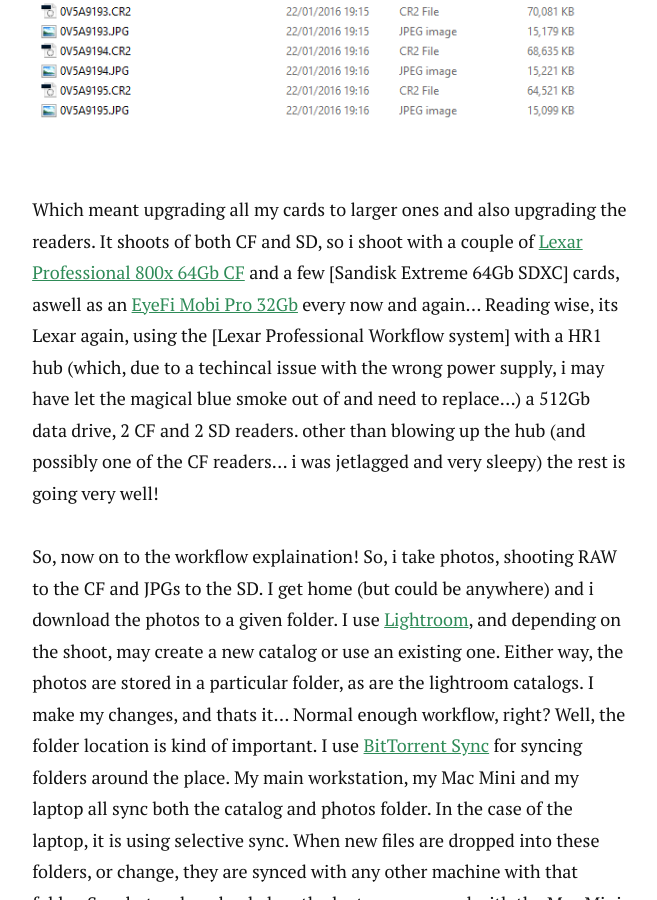
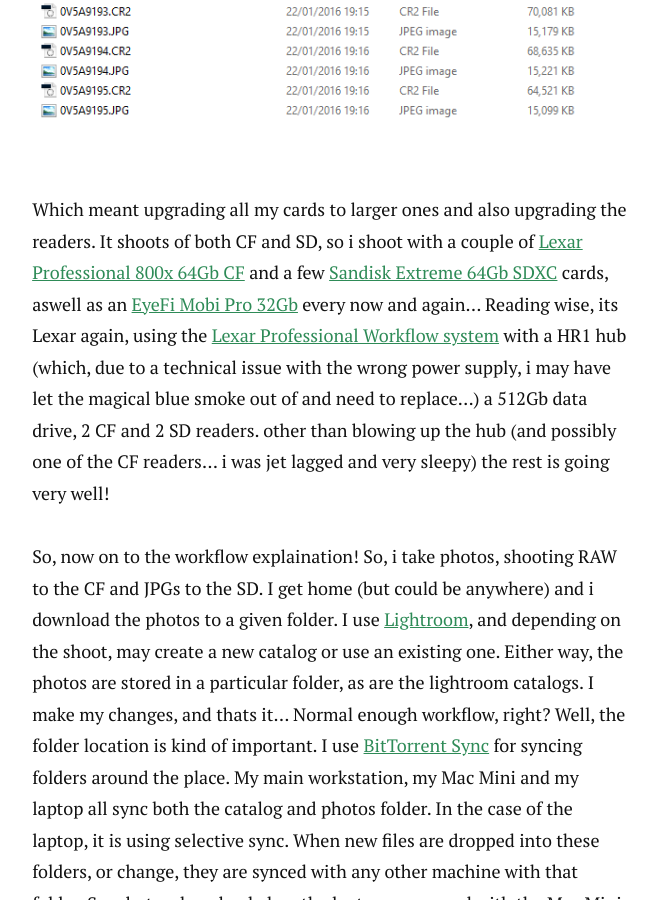
Before and after one commit to tiernano/www.geekphotographer.com, a Jekyll site: the page built from _posts/2016-01-23-new-year-new-camera-new-workflow.md, in a window 1280 px wide and 900 px high, scrolled down 1199 px. Shown: the whole window, without its empty margins (310-967 px from the left). Built offline with Jekyll 4.4.1, drawn with Linux system fonts in a browser that asks for light colours; Markdown is read by kramdown in place of the engine named in the settings; comment, search, counter and statistics services are not loaded.

Commit message:
Update from Forestry.io - 2016-01-23-new-year-new-camera-new-workflow.md

```diff
--- a/_posts/2016-01-23-new-year-new-camera-new-workflow.md
+++ b/_posts/2016-01-23-new-year-new-camera-new-workflow.md
@@ -3,29 +3,20 @@
 author: tiernano
 layout: post
 categories:
-  - Workflow
-  - Camera Gear
+- Workflow
+- Camera Gear
+date: 2016-01-23 00:00:00 +0000
 ---
+
+
 Happy New Year! Its been a while, but hopefully this is the first of many new posts... To start, this post is a quick overvew of my new (planned, but not fully "production" tested) workflow. And the reason for it...
 
-As the title says, there is a new camera i am using. I pulled the trigger and bought a [Canon 5DS][1] after selling my [6D][2]. Its a pretty impressive peice of kit. 50MP resolution, with the option of shooting cropped at 1.3 or 1.6. When shooting cropped, the images are about 30ish MP at 1.3 and 20ish at 1.6. but it does, techincally, increese the zoom... so, shooing on a 100mm lense, at 1.3 its 130, and at 1.6 its 160... havent used that yet... i usually crop during post. Image size wise, the JPGs are weighting in at about  15-17MB each and the RAW images are in around high 60s low 70MB range...
+As the title says, there is a new camera i am using. I pulled the trigger and bought a [Canon 5DS](http://www.geekphotographer.com/canon-announce-5ds-and-5ds-r-with-50mp-sensors-and-some-other-stuff/) after selling my [6D](http://www.geekphotographer.com/canon-announce-eos-6d-dslr-and-3-new-powershots/). Its a pretty impressive peice of kit. 50MP resolution, with the option of shooting cropped at 1.3 or 1.6. When shooting cropped, the images are about 30ish MP at 1.3 and 20ish at 1.6. but it does, techincally, increese the zoom... so, shooing on a 100mm lense, at 1.3 its 130, and at 1.6 its 160... havent used that yet... i usually crop during post. Image size wise, the JPGs are weighting in at about  15-17MB each and the RAW images are in around high 60s low 70MB range...
 
-![image file sizes][10]
+![image file sizes](/wp-content/uploads/2016/01/20160123-filesize.PNG)
 
-Which meant upgrading all my cards to larger ones and also upgrading the readers. It shoots of both CF and SD, so i shoot with a couple of [Lexar Professional 800x 64Gb CF][3] and a few [Sandisk Extreme 64Gb SDXC] cards, aswell as an [EyeFi Mobi Pro 32Gb][5] every now and again... Reading wise, its Lexar again, using the [Lexar Professional Workflow system] with a HR1 hub (which, due to a techincal issue with the wrong power supply, i may have let the magical blue smoke out of and need to replace...) a 512Gb data drive, 2 CF and 2 SD readers. other than blowing up the hub (and possibly one of the CF readers... i was jetlagged and very sleepy) the rest is going very well!
+Which meant upgrading all my cards to larger ones and also upgrading the readers. It shoots of both CF and SD, so i shoot with a couple of [Lexar Professional 800x 64Gb CF](http://www.amazon.co.uk/gp/product/B00HYRF8H2/ref=as_li_tl?ie=UTF8&camp=1634&creative=19450&creativeASIN=B00HYRF8H2&linkCode=as2&tag=tiescomclo-21) and a few [Sandisk Extreme 64Gb SDXC](http://amzn.to/2eHrvNd) cards, aswell as an [EyeFi Mobi Pro 32Gb](http://www.amazon.co.uk/gp/product/B00UADC43I/ref=as_li_tl?ie=UTF8&camp=1634&creative=19450&creativeASIN=B00UADC43I&linkCode=as2&tag=tiescomclo-21) every now and again... Reading wise, its Lexar again, using the [Lexar Professional Workflow system](http://amzn.to/2x9DQn6) with a HR1 hub (which, due to a technical issue with the wrong power supply, i may have let the magical blue smoke out of and need to replace...) a 512Gb data drive, 2 CF and 2 SD readers. other than blowing up the hub (and possibly one of the CF readers... i was jet lagged and very sleepy) the rest is going very well!
 
-So, now on to the workflow explaination! So, i take photos, shooting RAW to the CF and JPGs to the SD. I get home (but could be anywhere) and i download the photos to a given folder. I use [Lightroom][7], and depending on the shoot, may create a new catalog or use an existing one. Either way, the photos are stored in a particular folder, as are the lightroom catalogs. I make my changes, and thats it... Normal enough workflow, right? Well, the folder location is kind of important. I use [BitTorrent Sync][8] for syncing folders around the place. My main workstation, my Mac Mini and my laptop all sync both the catalog and photos folder. In the case of the laptop, it is using selective sync. When new files are dropped into these folders, or change, they are synced with any other machine with that folder. So, photos downloaded on the laptop are synced with the Mac Mini and GodBox2, assuming its got an internet connection. same with changes to the catalogs.
+So, now on to the workflow explaination! So, i take photos, shooting RAW to the CF and JPGs to the SD. I get home (but could be anywhere) and i download the photos to a given folder. I use [Lightroom](http://bit.ly/1cHsDqi), and depending on the shoot, may create a new catalog or use an existing one. Either way, the photos are stored in a particular folder, as are the lightroom catalogs. I make my changes, and thats it... Normal enough workflow, right? Well, the folder location is kind of important. I use [BitTorrent Sync](https://www.getsync.com/) for syncing folders around the place. My main workstation, my Mac Mini and my laptop all sync both the catalog and photos folder. In the case of the laptop, it is using selective sync. When new files are dropped into these folders, or change, they are synced with any other machine with that folder. So, photos downloaded on the laptop are synced with the Mac Mini and GodBox2, assuming its got an internet connection. same with changes to the catalogs.
 
-Again, this is not fully battle tested, just yet. I am still tweaking this, but so far, so good... And as an added bonus, [BTSync 2.3][9], which launched a few days ago, included a feature called Encrypted Folders. Essentially, you create one of these on your workstations, and it gives you 3 sharing keys: One is Read/Write, for normal use, one of Read only, so for clients checking files, say, and a third is Encrypted. so, for example, if you have a Dedicated server or a Cloud server somewhere, and want to use it for bandwidth, but dont want to have your files sitting there, unprotected, they are now stored on that server encrypted. Laptops and workstations can still use work with this machine, syncing data and can still make changes to it, but it will always be encrypted on their end. Very cool stuff!
-
-
-[1]: http://www.geekphotographer.com/canon-announce-5ds-and-5ds-r-with-50mp-sensors-and-some-other-stuff/
-[2]: http://www.geekphotographer.com/canon-announce-eos-6d-dslr-and-3-new-powershots/
-[3]: http://www.amazon.co.uk/gp/product/B00HYRF8H2/ref=as_li_tl?ie=UTF8&camp=1634&creative=19450&creativeASIN=B00HYRF8H2&linkCode=as2&tag=tiescomclo-21
-[4]: http://www.amazon.co.uk/gp/product/B013CP3MMM/ref=as_li_tl?ie=UTF8&camp=1634&creative=19450&creativeASIN=B013CP3MMM&linkCode=as2&tag=tiescomclo-21
-[5]: http://www.amazon.co.uk/gp/product/B00UADC43I/ref=as_li_tl?ie=UTF8&camp=1634&creative=19450&creativeASIN=B00UADC43I&linkCode=as2&tag=tiescomclo-21
-[6]: http://www.amazon.co.uk/s/ref=as_li_ss_tl?_encoding=UTF8&camp=1634&creative=19450&field-keywords=lexar%20professional%20workflow&linkCode=ur2&rh=i%3Aaps%2Ck%3Alexar%20professional%20workflow&tag=tiescomclo-21&url=search-alias%3Daps
-[7]: http://bit.ly/1cHsDqi
-[8]: https://www.getsync.com/
-[9]: https://blog.getsync.com/2016/01/21/sync-2-3-brings-more-features-for-power-users/
-[10]: /wp-content/uploads/2016/01/20160123-filesize.PNG
+Again, this is not fully battle tested, just yet. I am still tweaking this, but so far, so good... And as an added bonus, [BTSync 2.3](https://blog.getsync.com/2016/01/21/sync-2-3-brings-more-features-for-power-users/), which launched a few days ago, included a feature called Encrypted Folders. Essentially, you create one of these on your workstations, and it gives you 3 sharing keys: One is Read/Write, for normal use, one of Read only, so for clients checking files, say, and a third is Encrypted. so, for example, if you have a Dedicated server or a Cloud server somewhere, and want to use it for bandwidth, but dont want to have your files sitting there, unprotected, they are now stored on that server encrypted. Laptops and workstations can still use work with this machine, syncing data and can still make changes to it, but it will always be encrypted on their end. Very cool stuff!
```
